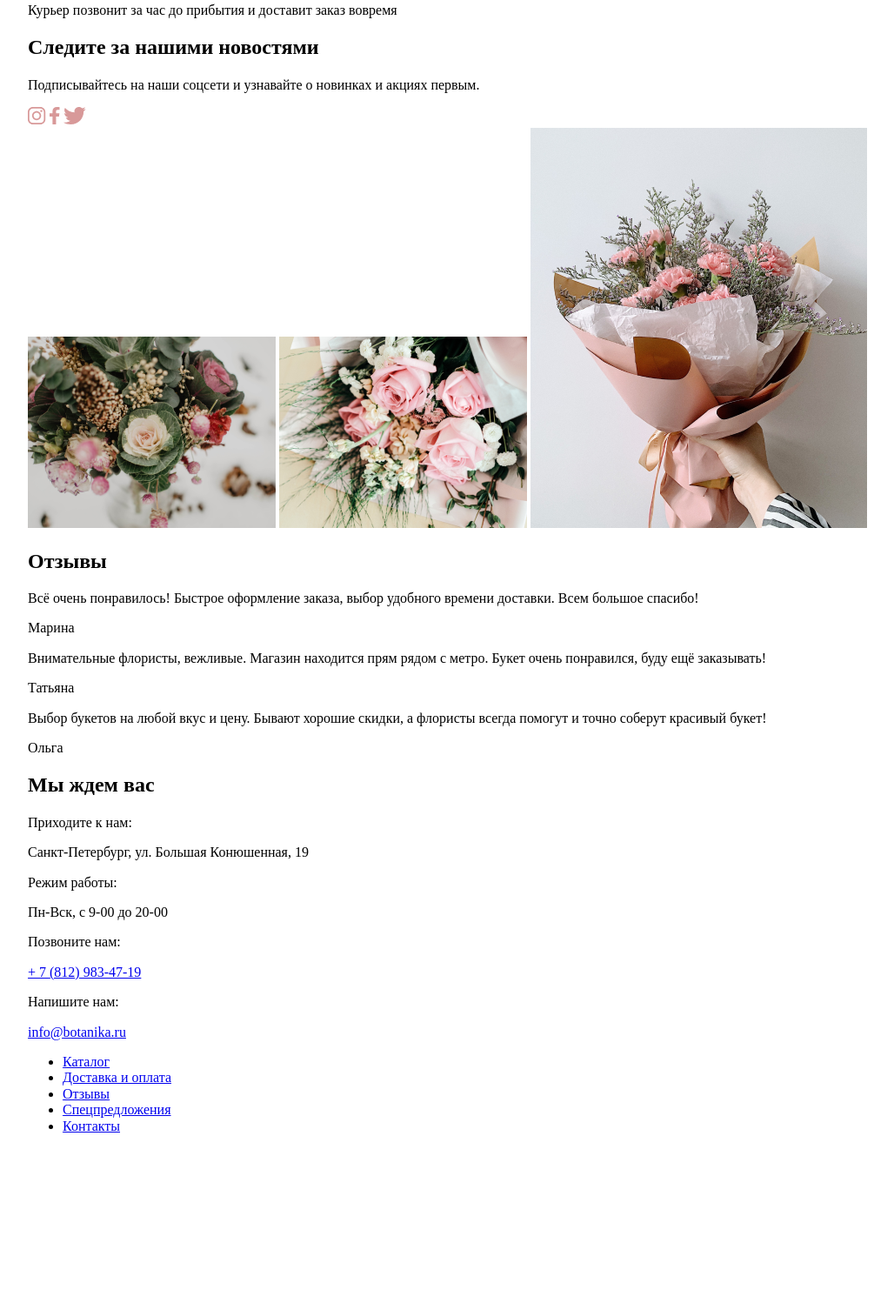
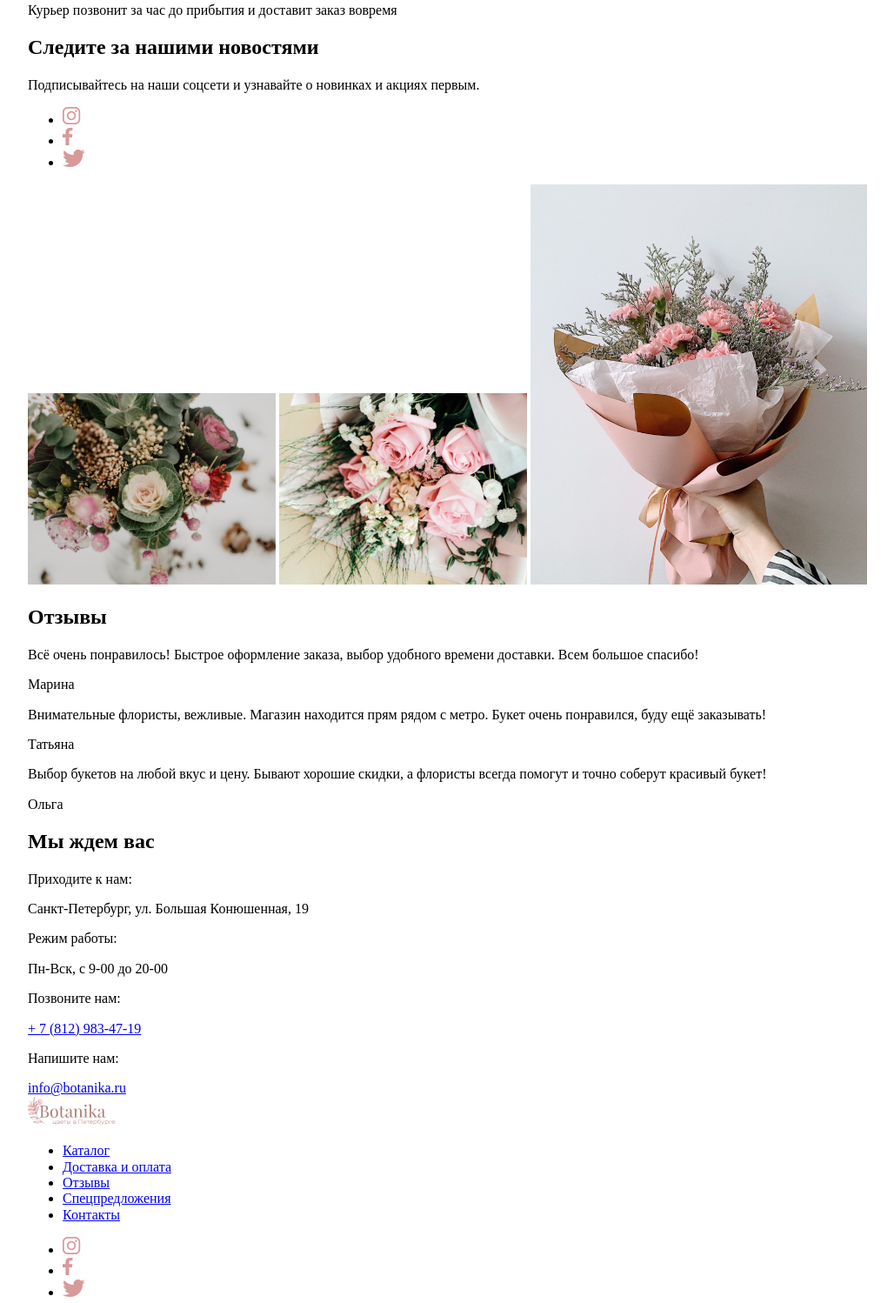
Before and after one commit to Vatskovskaya/Botanika, a plain HTML site: page index.html in a window 1280 px wide. Shown: the part 3497-4995 px from the top of the page at 87% size, without its empty margins (8-1036 px from the left). Before the commit the page ends 4817 px from the top, so only its background shows below. Drawn offline with Linux system fonts and the light colour scheme; a web font is replaced by a local one.

Commit message:
social media list

```diff
--- a/index.html
+++ b/index.html
@@ -128,9 +128,11 @@
 				<div class="news-section__row">
 					<h2>Следите за нашими новостями</h2>
 					<p>Подписывайтесь на наши соцсети и узнавайте о новинках и акциях первым.</p>
-					<a href="#"><img src="img/svg/instagram_icon.svg" alt="Инстаграм"></a>
-					<a href="#"><img src="img/svg/facebook_icon.svg" alt="Фейсбук"></a>
-					<a href="#"><img src="img/svg/twitter_icon.svg" alt="Твиттер"></a>
+					<ul class="socials__list">
+						<li><a href="#"><img src="img/svg/instagram_icon.svg" alt="Инстаграм"></a></li>
+						<li><a href="#"><img src="img/svg/facebook_icon.svg" alt="Фейсбук"></a></li>
+						<li><a href="#"><img src="img/svg/twitter_icon.svg" alt="Твиттер"></a></li>
+					</ul>
 					<div class="news-section__img-block">
 						<img src="img/samantha-gades-nysCDwot01c-unsplash 1.jpg" alt="букет цветов" width="285" height="220">
 						<img src="img/insung-yoon-jRofmV5rPl0-unsplash 1.jpg" alt="букет цветов" width="285" height="220">
@@ -176,14 +178,20 @@
 	</main>
 	<footer>
 		<div class="container">
-			<nav>
-				<ul>
+			<nav class="footer__navigation">
+				<a href="#"><img src="img/svg/Logo.svg" alt="Логотип цветочного магазина «Ботаника»"></a>
+				<ul class="footer__navigation-list">
 					<li><a href="#">Каталог</a></li>
 					<li><a href="#">Доставка и оплата</a></li>
 					<li><a href="#">Отзывы</a></li>
 					<li><a href="#">Спецпредложения</a></li>
 					<li><a href="#">Контакты</a></li>
 				</ul>
+				<ul class="socials__list">
+					<li><a href="#"><img src="img/svg/instagram_icon.svg" alt="Инстаграм"></a></li>
+					<li><a href="#"><img src="img/svg/facebook_icon.svg" alt="Фейсбук"></a></li>
+					<li><a href="#"><img src="img/svg/twitter_icon.svg" alt="Твиттер"></a></li>
+				</ul>
 			</nav>
 		</div>
 	</footer>
```
